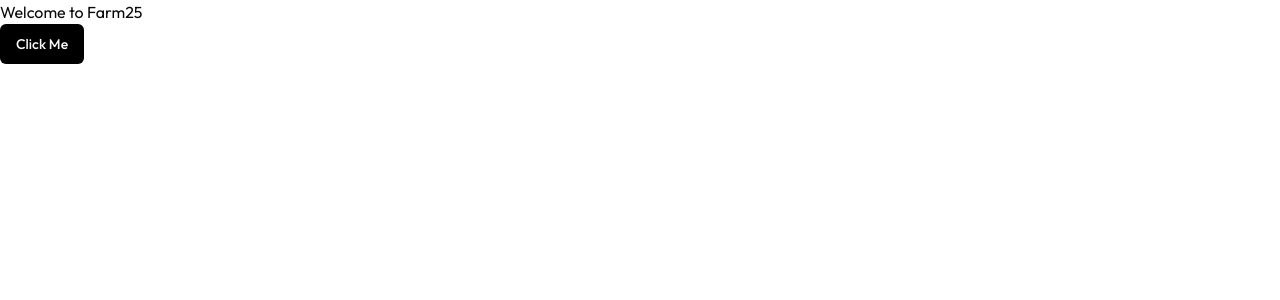
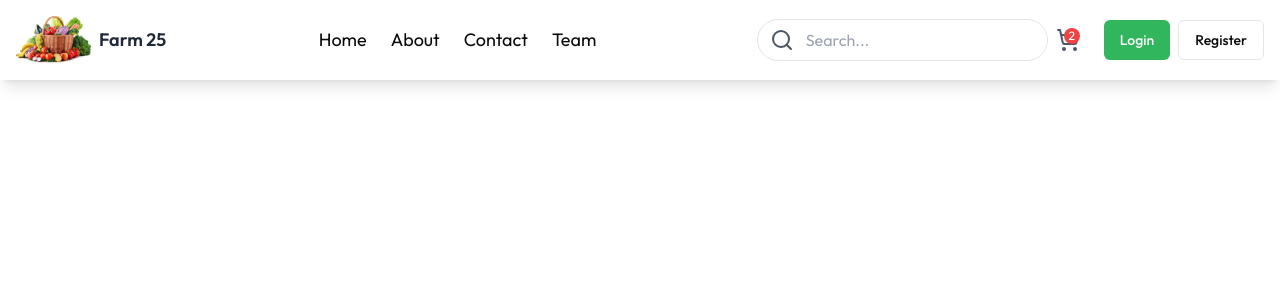
Before and after one commit to iamkrisefobi/farm25, a Next.js app: page / in a window 1280 px wide. Shown: the top 300 px of the page. Built offline with nearby package versions, Linux system fonts and the light colour scheme.

Commit message:
Build the nav bar

```diff
--- /dev/null
+++ b/app/_components/Header.jsx
@@ -0,0 +1,123 @@
+"use client";
+
+import React, { useState } from "react";
+import Image from "next/image";
+import { LogIn, Menu, Search, ShoppingCart, X } from "lucide-react";
+import { Button } from "@/components/ui/button";
+import { navItem } from "../constants";
+
+// MobileMenu component for rendering mobile menu items
+function MobileMenu({ isOpen, toggleMenu }) {
+  return (
+    <>
+      {isOpen && (
+        <div className="bg-primary text-white">
+          {/* Conditional rendering based on isOpen state */}{" "}
+          <ul className="text-lg text-left shadow-lg px-4 py-2">
+            {navItem.map((item) => (
+              <li
+                className="cursor-pointer hover:text-xl hover:bg-white hover:text-primary hover:border-t-primary hover:border"
+                key={item.id}
+              >
+                <a href={item.link}>{item.title}</a>
+              </li>
+            ))}
+          </ul>
+        </div>
+      )}
+    </>
+  );
+}
+
+// Header component
+function Header() {
+  // State to manage mobile menu visibility
+  const [isOpen, setIsOpen] = useState(false);
+
+  // Function to toggle mobile menu visibility
+  const toggleMenu = () => {
+    setIsOpen(!isOpen);
+  };
+
+  return (
+    <header className="">
+      <nav className="flex items-center justify-between shadow-lg px-4 h-20 bg-white">
+        {" "}
+        {/* Navigation container */}
+        <div className="flex items-center cursor-pointer">
+          <Image src="/logo.png" alt="logo" width={75} height={50} />{" "}
+          <span className="ml-2 text-lg font-semibold text-gray-800">
+            Farm 25
+          </span>
+        </div>
+        {/* Desktop navigation menu */}
+        <ul className="hidden lg:flex gap-6">
+          {navItem.map((item) => (
+            <li
+              className="text-lg cursor-pointer hover:font-bold hover:underline hover:underline-offset-4 hover:decoration-4 hover:decoration-primary"
+              key={item.id}
+            >
+              <a href={item.link}>{item.title}</a>
+            </li>
+          ))}
+        </ul>
+        {/* Mobile menu toggle*/}
+        <div className="flex items-center gap-6">
+          <div className="flex gap-2 items-center">
+            <div>
+              {!isOpen ? (
+                <Menu
+                  className="lg:hidden h-6 w-6 cursor-pointer text-gray-600 hover:text-gray-900"
+                  onClick={toggleMenu}
+                />
+              ) : (
+                <X
+                  className="lg:hidden h-6 w-6 cursor-pointer text-gray-600 hover:text-gray-900"
+                  onClick={toggleMenu}
+                />
+              )}
+            </div>
+            {/* Search component for Mobile view */}
+            <div className="md:hidden">
+              <Search className="h-6 w-6 cursor-pointer text-gray-600 hover:text-gray-900" />
+            </div>
+            {/* Search component for Desktop view */}
+            <div className="hidden md:flex gap-3 items-center border rounded-full p-2 px-3">
+              <Search className="h-6 w-6 cursor-pointer text-gray-600 hover:text-gray-900" />
+              <input
+                type="text"
+                placeholder="Search..."
+                className="outline-none w-1/2 md:w-1/3 lg:w-1/4"
+              />
+            </div>
+            {/* Shopping Cart component */}
+            <div className="flex relative cursor-pointer">
+              <ShoppingCart className="h-6 w-6 text-gray-600 hover:text-gray-900" />
+              <span className="absolute h-4 w-4 top-0 right-0 flex items-center justify-center bg-red-500 text-white rounded-full text-xs">
+                2
+              </span>
+            </div>
+          </div>
+          {/* Login icon for mobile */}
+          <div className="flex md:hidden">
+            <LogIn className="md:hidden h-6 w-6 cursor-pointer text-gray-600 hover:text-gray-900" />
+          </div>
+          {/* Login and Register buttons for Desktop view */}
+          <div className="hidden md:flex gap-2">
+            <Button className="cursor-pointer">Login</Button>
+            <Button
+              className="cursor-pointer outline-primary outline-4 hover:bg-primary hover:text-white"
+              variant="outline"
+            >
+              Register
+            </Button>
+          </div>
+        </div>
+      </nav>
+      {/* Display the nav links on mobile */}
+      <MobileMenu isOpen={isOpen} toggleMenu={toggleMenu} />
+    </header>
+  );
+}
+
+export default Header;
--- /dev/null
+++ b/app/constants/index.js
@@ -0,0 +1,8 @@
+// import logo from "../logo.png";
+
+export const navItem = [
+  { id: 1, title: "Home", link: "/" },
+  { id: 2, title: "About", link: "#about" },
+  { id: 3, title: "Contact", link: "#Team" },
+  { id: 4, title: "Team", link: "#Team" },
+];
--- a/app/layout.js
+++ b/app/layout.js
@@ -1,5 +1,6 @@
 import { Outfit } from "next/font/google";
 import "./globals.css";
+import Header from "./_components/Header";
 
 const defaultFont = Outfit({ subsets: ["latin"] });
 
@@ -11,7 +12,12 @@ export const metadata = {
 export default function RootLayout({ children }) {
   return (
     <html lang="en">
-      <body className={defaultFont.className}>{children}</body>
+      <body className={defaultFont.className}>
+        {/* <div class="container"> */}
+        <Header />
+        {children}
+        {/* </div> */}
+      </body>
     </html>
   );
 }
--- a/app/page.js
+++ b/app/page.js
@@ -3,8 +3,6 @@ import { Button } from "@/components/ui/button";
 export default function Home() {
   return (
     <>
-      <h1>Welcome to Farm25</h1>
-      <Button>Click Me</Button>
     </>
   );
 }
--- a/tailwind.config.js
+++ b/tailwind.config.js
@@ -24,7 +24,7 @@ module.exports = {
         background: "hsl(var(--background))",
         foreground: "hsl(var(--foreground))",
         primary: {
-          DEFAULT: "#000",
+          DEFAULT: "#31B65D",
           foreground: "hsl(var(--primary-foreground))",
         },
         secondary: {
```
Also changed, not shown: public/logo.png (added).
